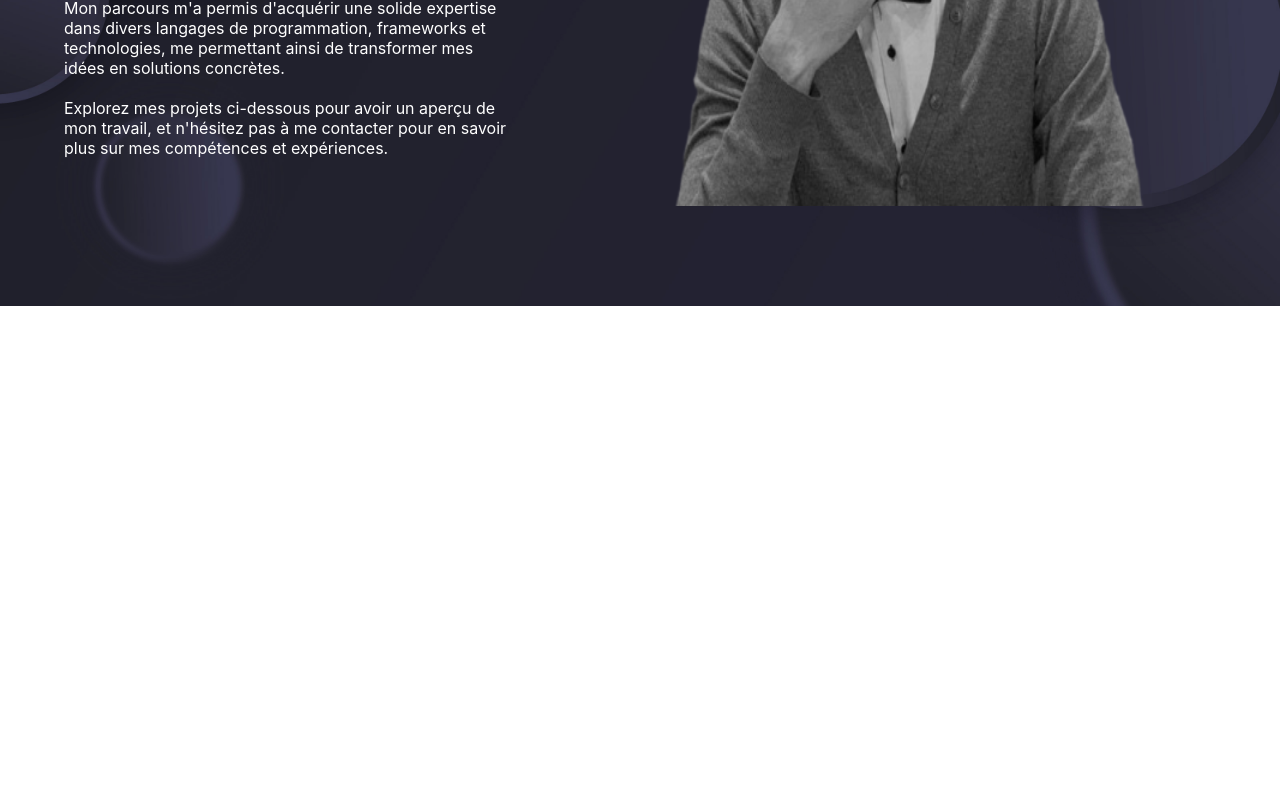
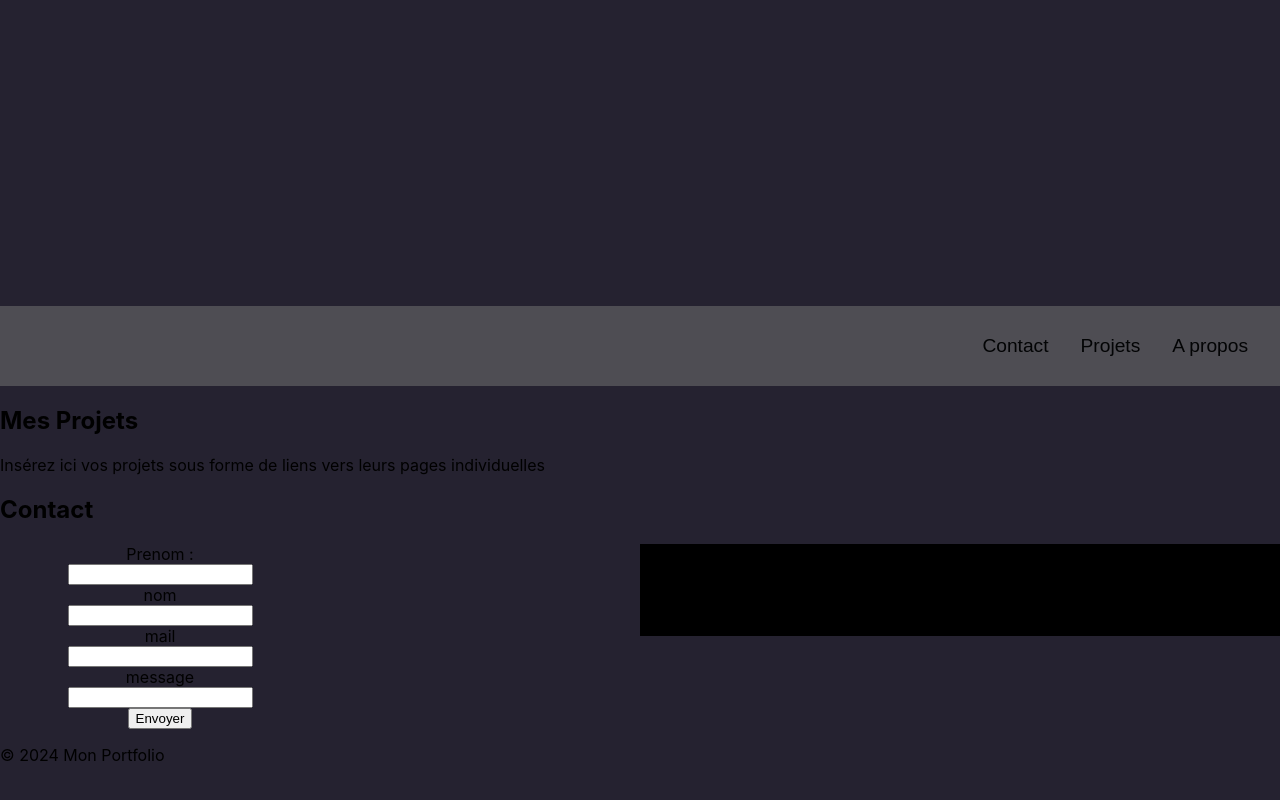
Before and after one commit to haikun66/my-siteweb, a React (Create React App) app: page / in a window 1280 px wide. Shown: the part 494-1294 px from the top of the page. Before the commit the page ends 800 px from the top, so only its background shows below. Built offline with nearby package versions, Linux system fonts and the light colour scheme.

Commit message:
add css and fix animation

```diff
--- a/src/App.css
+++ b/src/App.css
@@ -4,6 +4,8 @@ body, html {
     height: 100%;
     overflow: auto; /* Assurez-vous que le défilement est activé */
     overflow-x: hidden;
+    min-height: 200vh; /* Double la hauteur de la fenêtre pour permettre le défilement */
+    background: #252230;
 }
 .top{
     position: relative;
--- a/src/components/hiddenonscroll.jsx
+++ b/src/components/hiddenonscroll.jsx
@@ -13,11 +13,15 @@ const HideOnScroll = ({ children }) => {
   const handleScroll = useCallback(() => {
     const currentScrollTop = getScrollTop();
 
+    console.log('Scroll event triggered');
+    console.log('currentScrollTop:', currentScrollTop);
+    console.log('lastScrollTop:', lastScrollTop);
+
     if (currentScrollTop > lastScrollTop && currentScrollTop > 100) {
-      // L'utilisateur défile vers le bas et dépasse 100px
-      gsap.to(elementRef.current, { opacity: 0, y: -100, duration: 0.5 });
+      console.log('Scrolling down');
+      gsap.to(elementRef.current, { opacity: 0, y: -100, duration: 1 });
     } else if (currentScrollTop < lastScrollTop) {
-      // L'utilisateur défile vers le haut
+      console.log('Scrolling up');
       gsap.to(elementRef.current, { opacity: 1, y: 0, duration: 0.5 });
     }
 
@@ -25,14 +29,16 @@ const HideOnScroll = ({ children }) => {
   }, [lastScrollTop]);
 
   useEffect(() => {
+    console.log('Adding scroll event listener');
     window.addEventListener('scroll', handleScroll);
     return () => {
+      console.log('Removing scroll event listener');
       window.removeEventListener('scroll', handleScroll);
     };
   }, [handleScroll]);
 
   return (
-    <div ref={elementRef} style={{zIndex: 10 }}>
+    <div ref={elementRef} style={{ position: 'sticky', top: 0, zIndex: 10 }}>
       {children}
     </div>
   );
--- a/src/components/scrolltop.jsx
+++ b/src/components/scrolltop.jsx
@@ -1,6 +1,6 @@
 // src/components/ScrollToTop.js
 import React, { useState, useEffect } from 'react';
-
+const arrow = require('./vecteezy_top-arrow-icon-png-on-transparent-background_17785072.png');
 const ScrollToTop = () => {
   const [isVisible, setIsVisible] = useState(false);
 
@@ -32,7 +32,7 @@ const ScrollToTop = () => {
     <div className="scroll-to-top">
       {isVisible && (
         <div onClick={scrollToTop} style={styles.scrollToTopButton}>
-          ↑
+          <img src={arrow} alt="fleche" style={styles.arrow}/>
         </div>
       )}
     </div>
@@ -44,12 +44,12 @@ const styles = {
     position: 'fixed',
     bottom: '2rem',
     right: '2rem',
-    backgroundColor: 'black',
-    color: 'white',
-    padding: '1rem',
-    borderRadius: '50%',
     cursor: 'pointer',
     zIndex: 1000,
+  },
+  arrow: {
+    width: '4rem',
+    filter: 'invert(100%) sepia(0%) saturate(100%) hue-rotate(0deg) brightness(100%) contrast(100%)',
   }
 };
 
--- a/src/pages/acceuil/home.css
+++ b/src/pages/acceuil/home.css
@@ -1,10 +1,35 @@
 .home{
     height: 100vh;
     width: 100vw;
+    background: #252230;
 }
-.contact{
+.form{
     display: flex;
     align-items: center;
     flex-direction: column;
     width: 50%;
 }
+.box{
+    background: #000;
+    width: 50%;
+    height: 50%;
+}
+.container-box{
+    width: 50%;
+    display: flex;
+
+}
+.contact-left{
+    width: 50%;
+}
+.contact{
+    display: flex;
+    flex-direction: row;
+    width: 100vw;
+}
+.section{
+    display: flex;
+    flex-direction: column;
+    width: 100vw;
+
+}
--- a/src/pages/acceuil/home.jsx
+++ b/src/pages/acceuil/home.jsx
@@ -14,9 +14,11 @@ function Home() {
         Insérez ici vos projets sous forme de liens vers leurs pages individuelles
       </section>
 
-      <section>
+      <section className='section'>
         <h2>Contact</h2>
-        <form  className="contact" action="" method="post">
+        <div className="contact" >
+          <div className="contact-left" >
+            <form className="form"  action="" method="post">
               <label htmlFor="prenom">Prenom :</label>
               <input type="text" name="prenom" id="prenom" />
               <label htmlFor="nom">nom</label>
@@ -25,11 +27,18 @@ function Home() {
               <input type="email" name="mail" id="mail" />
               <label htmlFor="message">message</label>
               <input type="text" name="message" id="message" />
+              <button type="submit">Envoyer</button>
             </form>
-        <p>N'hésitez pas à me contacter pour discuter de vos projets ou pour en savoir plus sur mon travail.</p>
-        {/* Insérez ici un formulaire de contact ou des informations de contact */}
+          </div>
+          <div className='container-box'>
+            <div className='box'>Github</div>
+            <div className='box'>Linkedin</div>
+            <div className='box'>Email hocine_gh@live.fr</div>
+            <div className='box'>Numero 07-78-79-57-92</div>
+          </div>
+        </div>
+
       </section>
-
       <footer>
         <p>&copy; 2024 Mon Portfolio</p>
       </footer>
--- a/src/pages/firstpages/firstpages.css
+++ b/src/pages/firstpages/firstpages.css
@@ -24,11 +24,6 @@
     filter: grayscale(100%);
 }
 
-.image:hover {
-    -webkit-filter: grayscale(0%);
-    filter: grayscale(0%);
-}
-
 .text {
     font-family: 'Raleway', sans-serif;
     color: #fff;
@@ -42,17 +37,6 @@
     align-items: flex-start;
     width: calc(100% - 60%);
     padding-left: 5%;
-}
-
-@keyframes grayscale-animation {
-    100% {
-        -webkit-filter: grayscale(0%);
-        filter: grayscale(0%);
-    }
-    0% {
-        -webkit-filter: grayscale(100%);
-        filter: grayscale(100%);
-    }
 }
 
 /* Media queries pour iPhones */
```
Also changed, not shown: src/App.js (+5 -5 lines), src/components/vecteezy_top-arrow-icon-png-on-transparent-background_17785072.png (added). Lines whose indentation alone changed are shown as unchanged.
